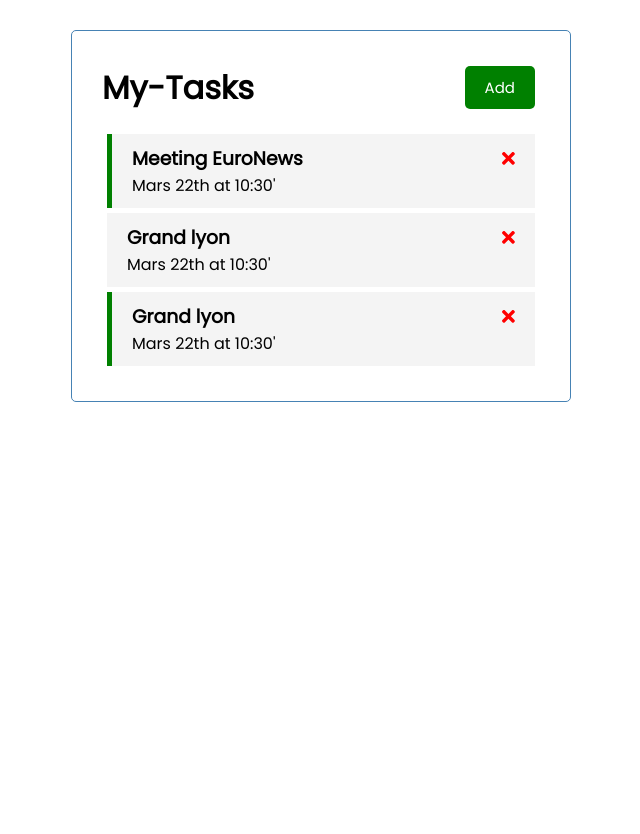
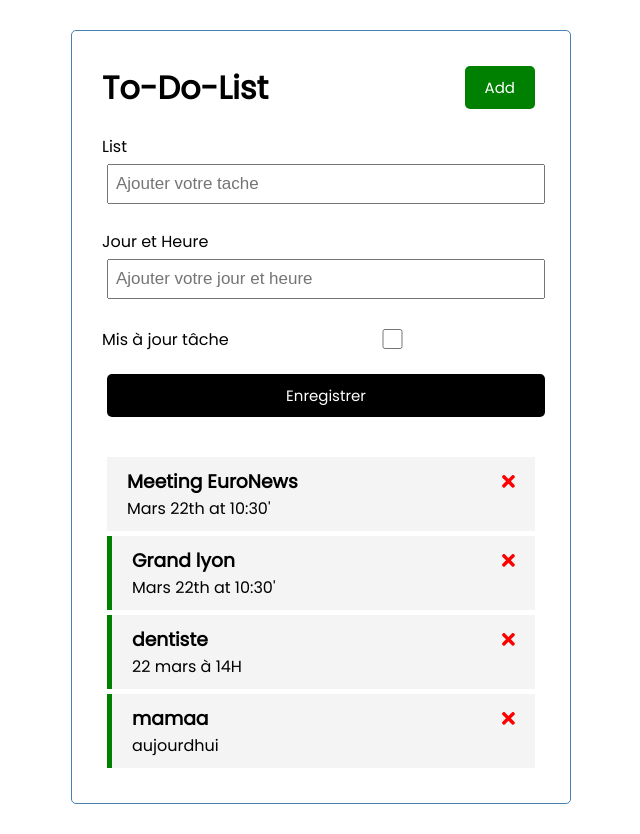
Before and after one commit to san292/task-App-Angular, an Angular app: page / in a window 1280 px wide. Shown: the whole page, without its empty margins (319-959 px from the left). Before the commit the page ends 800 px from the top, so only its background shows below. Built offline with nearby package versions, Linux system fonts and the light colour scheme; data requests are answered from the project's data file.

Commit message:
add task

```diff
--- a/db.json
+++ b/db.json
@@ -3,12 +3,6 @@
     {
       "id": 2,
       "text": "Meeting EuroNews",
-      "day": "Mars 22th at 10:30'",
-      "reminder": true
-    },
-    {
-      "id": 3,
-      "text": "Grand lyon",
       "day": "Mars 22th at 10:30'",
       "reminder": false
     },
@@ -17,6 +11,18 @@
       "text": "Grand lyon",
       "day": "Mars 22th at 10:30'",
       "reminder": true
+    },
+    {
+      "text": "dentiste",
+      "day": "22 mars à 14H",
+      "reminder": true,
+      "id": 5
+    },
+    {
+      "text": "mamaa",
+      "day": "aujourdhui",
+      "reminder": true,
+      "id": 6
     }
   ]
 }
--- /dev/null
+++ b/src/app/components/add-task/add-task.component.css
@@ -0,0 +1,3 @@
+.add-form {
+  margin-bottom: 40px;
+}
--- /dev/null
+++ b/src/app/components/add-task/add-task.component.html
@@ -0,0 +1,28 @@
+<form class="add-form" (ngSubmit)="onSubmit()">
+  <div class="form-control">
+
+    <label for="text">List</label>
+
+    <!-- [(ngModel)]='text' pour lier lentrée de l'input à l'évènement
+    le nom aprés  ng model doit être le même que celui de l'input -->
+
+    <input type="text" name="text" [(ngModel)]="text"  id="text" placeholder="Ajouter votre tache" />
+
+  </div>
+  <div class="form-control">
+
+    <label for="day">Jour et Heure</label>
+    <input type="text" name="day" [(ngModel)]="day" id="day" placeholder="Ajouter votre jour et heure" />
+
+  </div>
+  <div class="form-control form-control-check">
+
+    <label for="reminder">Mis à jour tâche</label>
+    <input type="checkbox" name="reminder" [(ngModel)]="reminder" id="reminder" />
+
+</div>
+
+<!-- grace a [(ngModel)]="text" on peut afficher le texte ici -->
+{{text}}
+<input type="submit" value="Enregistrer" class="btn btn-block"/>
+</form>
--- /dev/null
+++ b/src/app/components/add-task/add-task.component.ts
@@ -0,0 +1,36 @@
+import { Component, OnInit, Output, EventEmitter } from '@angular/core';
+import { Task } from 'src/app/Task';
+
+@Component({
+  selector: 'app-add-task',
+  templateUrl: './add-task.component.html',
+  styleUrls: ['./add-task.component.css'],
+})
+export class AddTaskComponent implements OnInit {
+  // on initialise nos valeurs
+  text: string = '';
+  day: string = '';
+  reminder: boolean = false;
+
+  // @Output() methode qui permet d'envoyer des props d'enfant vers parent
+  @Output() onAddTask: EventEmitter<Task> = new EventEmitter();
+  constructor() {}
+  ngOnInit(): void {}
+  onSubmit() {
+    if (!this.text) {
+      alert('rentrez un text svp !');
+      return;
+    }
+// on crée l'objet a transmetter via la requête
+    const newTask = {
+      text: this.text,
+      day: this.day,
+      reminder: this.reminder,
+    };
+// on vide nos input
+    (this.text = ''), (this.day = ''), (this.reminder = false);
+
+  // emit(newTask) est un évènement avec une valeur donnée
+    this.onAddTask.emit(newTask)
+  }
+}
--- a/src/app/components/header/header.component.ts
+++ b/src/app/components/header/header.component.ts
@@ -6,7 +6,7 @@ import { Component, OnInit } from '@angular/core';
   styleUrls: ['./header.component.css'],
 })
 export class HeaderComponent implements OnInit {
-  title: string = 'My-Tasks';
+  title: string = 'To-Do-List';
   constructor() {}
   ngOnInit(): void {}
   toggleAddTask() {
--- a/src/app/components/tasks/tasks.component.html
+++ b/src/app/components/tasks/tasks.component.html
@@ -1,3 +1,6 @@
-<app-task-item *ngFor="let task of tasks" [task]="task"
+<app-add-task (onAddTask)='addTask($event)'></app-add-task>
+<app-task-item *ngFor="let task of tasks"
+ [task]="task"
   (onDeleteTask)="deleteTask(task)"
-  (onToggleReminder)="toggleReminder(task)"></app-task-item>
+  (onToggleReminder)="toggleReminder(task)" >
+</app-task-item>
--- a/src/app/components/tasks/tasks.component.ts
+++ b/src/app/components/tasks/tasks.component.ts
@@ -25,4 +25,10 @@ export class TasksComponent implements OnInit {
     task.reminder = !task.reminder;
     this.taskService.updateTaskReminder(task).subscribe();
   }
+
+  addTask(task:Task) {
+    console.log('ad task', task);
+    this.taskService.addTask(task).subscribe((task)=>(this.tasks.push(task)))
+
+  }
 }
--- a/src/app/services/task.service.ts
+++ b/src/app/services/task.service.ts
@@ -26,4 +26,10 @@ export class TaskService {
     const url = `${this.apiUrl}/${task.id}`;
     return this.http.put<Task>(url, task, httpOptions);
   }
+addTask(task:Task):Observable<Task>{
+
+return this.http.post<Task>(this.apiUrl , task, httpOptions)
+
 }
+
+}
```
Also changed, not shown: src/app/app.module.ts (+6 -2 lines), 1 other file (tests, documents, lock files or other folders).
